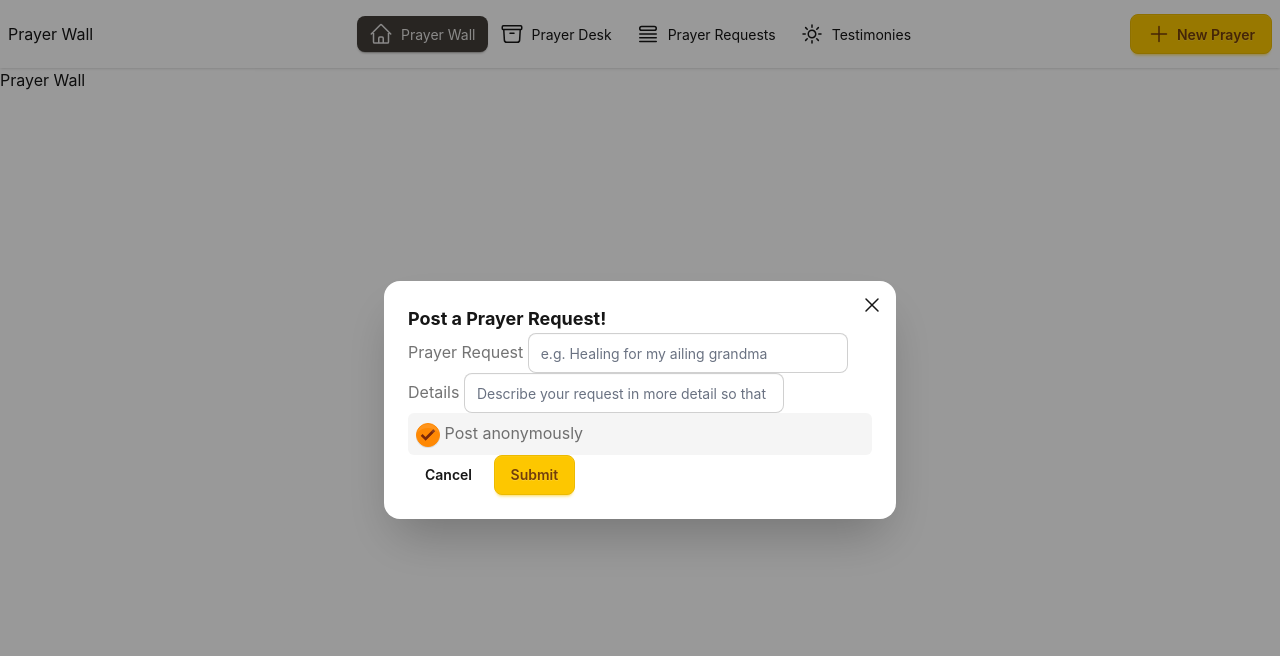
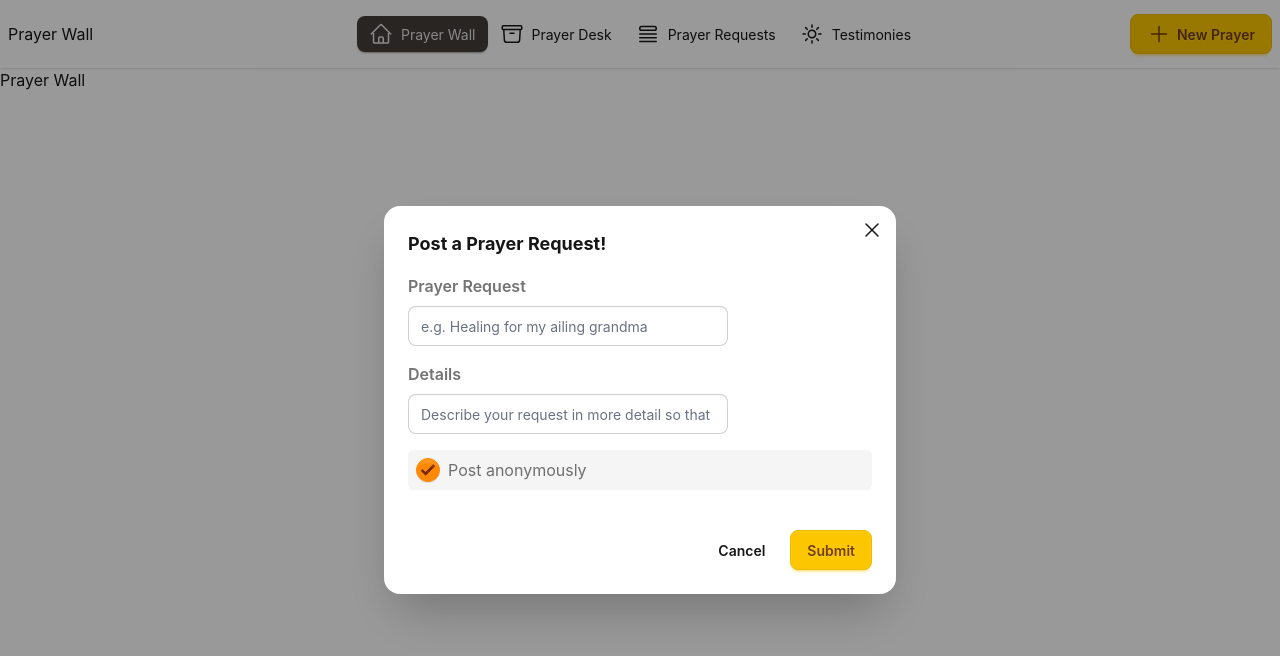
Before and after one commit to chiq2045/prayer-wall, a SvelteKit app: page / in a window 1280 px wide. Both pictures are taken after a click on the button "New Prayer". Shown: the top 656 px of the page. Built offline with nearby package versions, Linux system fonts and the light colour scheme.

Commit message:
update styling on prayer dialog

```diff
--- a/src/routes/+layout.svelte
+++ b/src/routes/+layout.svelte
@@ -115,8 +115,9 @@
 </main>
 
 <Dialog bind:dialog title="Post a Prayer Request">
-	<form method="post" action="/prayers/new">
-		<label class="label" for="prayer-request">Prayer Request</label>
+	<form method="post" action="/prayers/new" class="flex flex-col gap-4 pt-4">
+		<div class="flex flex-col gap-2">
+			<label class="label font-semibold" for="prayer-request">Prayer Request</label>
 			<input
 				id="prayer-request"
 				name="request"
@@ -125,7 +126,9 @@
 				required
 				class="input"
 			/>
-		<label for="prayer details" class="label">Details</label>
+		</div>
+		<div class="flex flex-col gap-2">
+			<label for="prayer details" class="label font-semibold">Details</label>
 			<input
 				id="details"
 				name="details"
@@ -133,7 +136,8 @@
 				placeholder="Describe your request in more detail so that prayer warriors can know how to pray for you..."
 				class="input"
 			/>
-		<div class="rounded-md bg-base-200 p-2">
+		</div>
+		<div class="flex gap-2 rounded-md bg-base-200 p-2">
 			<input
 				id="anonymous-checkbox"
 				name="anonumous"
@@ -143,8 +147,8 @@
 			/>
 			<label class="label" for="anonymous-checkbox">Post anonymously</label>
 		</div>
-		<div class="modal-actions">
-			<button type="button" class="btn btn-ghost" onclick={() => dialog?.close()}> Cancel </button>
+		<div class="modal-action">
+			<button type="button" class="btn btn-ghost" onclick={() => dialog?.close()}>Cancel</button>
 			<button type="submit" class="btn btn-primary">Submit</button>
 		</div>
 	</form>
```
Lines whose indentation alone changed are shown as unchanged.
